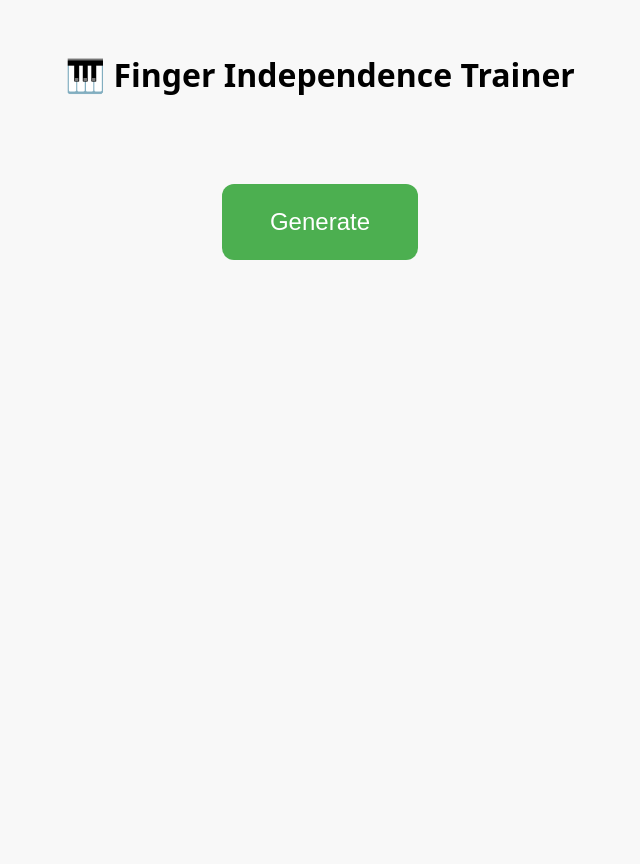
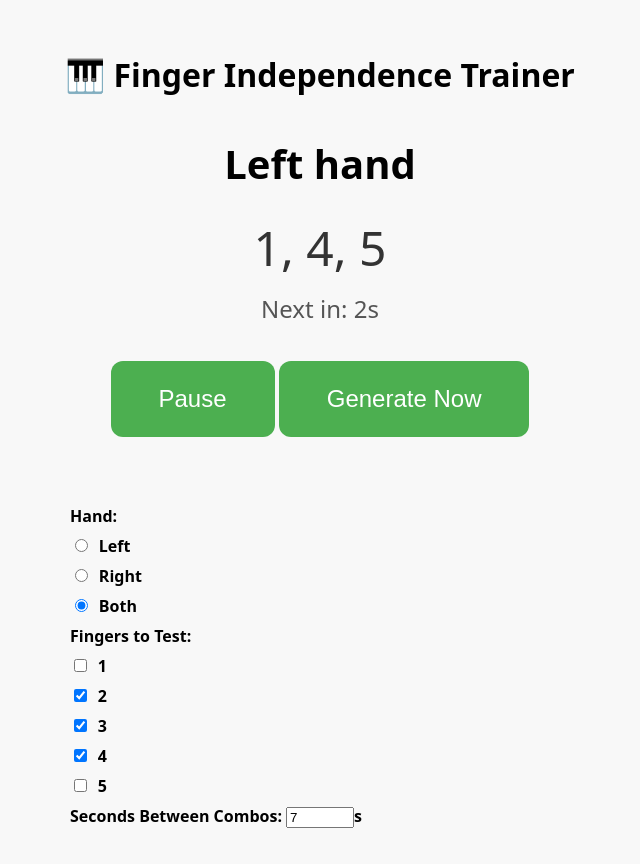
Before and after one commit to OdunayoSalu/Finger-Independence-Trainer, a plain HTML site: page index.html in a window 1280 px wide. Shown: the whole page, without its empty margins (320-960 px from the left). Before the commit the page ends 800 px from the top, so only its background shows below. Drawn offline with Linux system fonts and the light colour scheme.

Commit message:
Update index.html

```diff
--- a/index.html
+++ b/index.html
@@ -30,6 +30,12 @@
       color: #333;
     }
 
+    #timer {
+      font-size: 1.5em;
+      margin-top: 0.5em;
+      color: #555;
+    }
+
     button {
       padding: 1em 2em;
       font-size: 1.5em;
@@ -37,7 +43,8 @@
       border-radius: 12px;
       background-color: #4CAF50;
       color: white;
-      margin-top: 2em;
+      margin-top: 1.5em;
+      margin-bottom: 1.5em;
       cursor: pointer;
       transition: background-color 0.2s ease;
     }
@@ -46,8 +53,28 @@
       background-color: #45a049;
     }
 
-    button:active {
-      background-color: #3e9143;
+    .settings {
+      margin-top: 2em;
+      text-align: left;
+      font-size: 1em;
+      max-width: 500px;
+      margin-left: auto;
+      margin-right: auto;
+    }
+
+    .settings label {
+      display: block;
+      margin: 0.5em 0 0.25em;
+      font-weight: bold;
+    }
+
+    .settings input[type="checkbox"],
+    .settings input[type="radio"] {
+      margin-right: 0.5em;
+    }
+
+    .settings input[type="number"] {
+      width: 60px;
     }
   </style>
 </head>
@@ -55,20 +82,61 @@
   <h1>🎹 Finger Independence Trainer</h1>
   <div class="hand" id="hand"></div>
   <div class="fingers" id="output"></div>
-  <button onclick="generateFingers()">Generate</button>
+  <div id="timer">Next in: 7s</div>
+  <button onclick="toggleTimer()" id="pauseBtn">Pause</button>
+  <button onclick="generateFingers()">Generate Now</button>
+
+  <div class="settings">
+    <label>Hand:</label>
+    <label><input type="radio" name="hand" value="left"> Left</label>
+    <label><input type="radio" name="hand" value="right"> Right</label>
+    <label><input type="radio" name="hand" value="both" checked> Both</label>
+
+    <label>Fingers to Test:</label>
+    <label><input type="checkbox" name="finger" value="1"> 1</label>
+    <label><input type="checkbox" name="finger" value="2" checked> 2</label>
+    <label><input type="checkbox" name="finger" value="3" checked> 3</label>
+    <label><input type="checkbox" name="finger" value="4" checked> 4</label>
+    <label><input type="checkbox" name="finger" value="5"> 5</label>
+
+    <label>Seconds Between Combos:
+      <input type="number" id="intervalInput" value="7" min="2" max="60">s
+    </label>
+  </div>
 
   <script>
-    const recentCombos = [];
+    let recentCombos = [];
     const maxHistory = 5;
+    let interval = 7;
+    let countdown = interval;
+    let timer = null;
+    let paused = false;
+
+    function getSettings() {
+      const handSetting = document.querySelector('input[name="hand"]:checked').value;
+      const selectedCounts = Array.from(document.querySelectorAll('input[name="finger"]:checked')).map(cb => parseInt(cb.value));
+      const intervalValue = parseInt(document.getElementById("intervalInput").value);
+      return { handSetting, selectedCounts, interval: intervalValue };
+    }
 
     function generateFingers() {
       const fingers = [1, 2, 3, 4, 5];
+      const settings = getSettings();
       let combo;
       let attempts = 0;
 
       do {
-        const hand = Math.random() < 0.5 ? 'Left hand' : 'Right hand';
-        const count = Math.floor(Math.random() * 3) + 2; // 2–4 fingers
+        const hand = (settings.handSetting === 'both')
+          ? (Math.random() < 0.5 ? 'Left hand' : 'Right hand')
+          : (settings.handSetting === 'left' ? 'Left hand' : 'Right hand');
+
+        if (settings.selectedCounts.length === 0) {
+          document.getElementById("hand").innerText = "Please select at least one finger count.";
+          document.getElementById("output").innerText = "";
+          return;
+        }
+
+        const count = settings.selectedCounts[Math.floor(Math.random() * settings.selectedCounts.length)];
         const selected = [];
 
         while (selected.length < count) {
@@ -78,20 +146,24 @@
           }
         }
 
-        selected.sort(); // for consistent comparison
+        selected.sort();
         combo = { hand, fingers: selected };
         attempts++;
 
-        if (attempts > 20) break; // fail-safe
+        if (attempts > 20) break;
       } while (isDuplicate(combo));
 
-      document.getElementById('hand').innerText = combo.hand;
-      document.getElementById('output').innerText = combo.fingers.join(', ');
+      document.getElementById("hand").innerText = combo.hand;
+      document.getElementById("output").innerText = combo.fingers.join(", ");
 
       recentCombos.unshift(combo);
       if (recentCombos.length > maxHistory) {
         recentCombos.pop();
       }
+
+      // update interval setting in case user changed it
+      interval = settings.interval;
+      countdown = interval;
     }
 
     function isDuplicate(newCombo) {
@@ -102,6 +174,29 @@
           prev.fingers.every((val, idx) => val === newCombo.fingers[idx])
       );
     }
+
+    function startTimer() {
+      if (timer) clearInterval(timer);
+      countdown = interval;
+      timer = setInterval(() => {
+        if (!paused) {
+          countdown--;
+          document.getElementById("timer").innerText = `Next in: ${countdown}s`;
+          if (countdown <= 0) {
+            generateFingers();
+          }
+        }
+      }, 1000);
+    }
+
+    function toggleTimer() {
+      paused = !paused;
+      document.getElementById("pauseBtn").innerText = paused ? "Resume" : "Pause";
+    }
+
+    // Start on load
+    generateFingers();
+    startTimer();
   </script>
 </body>
 </html>
```
